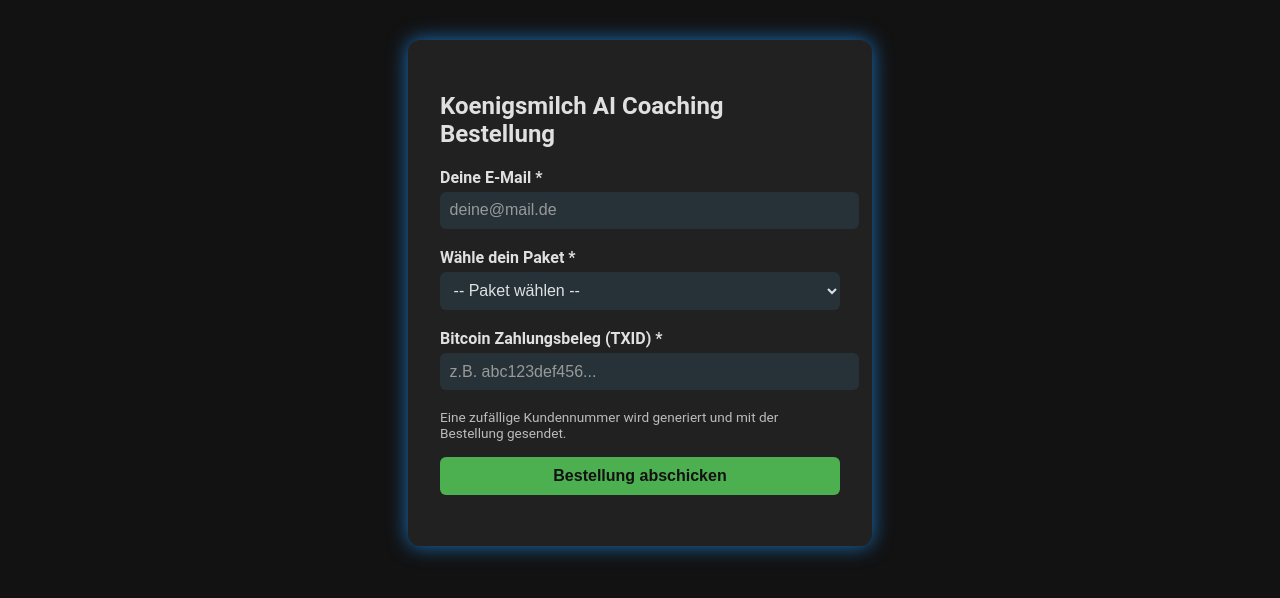
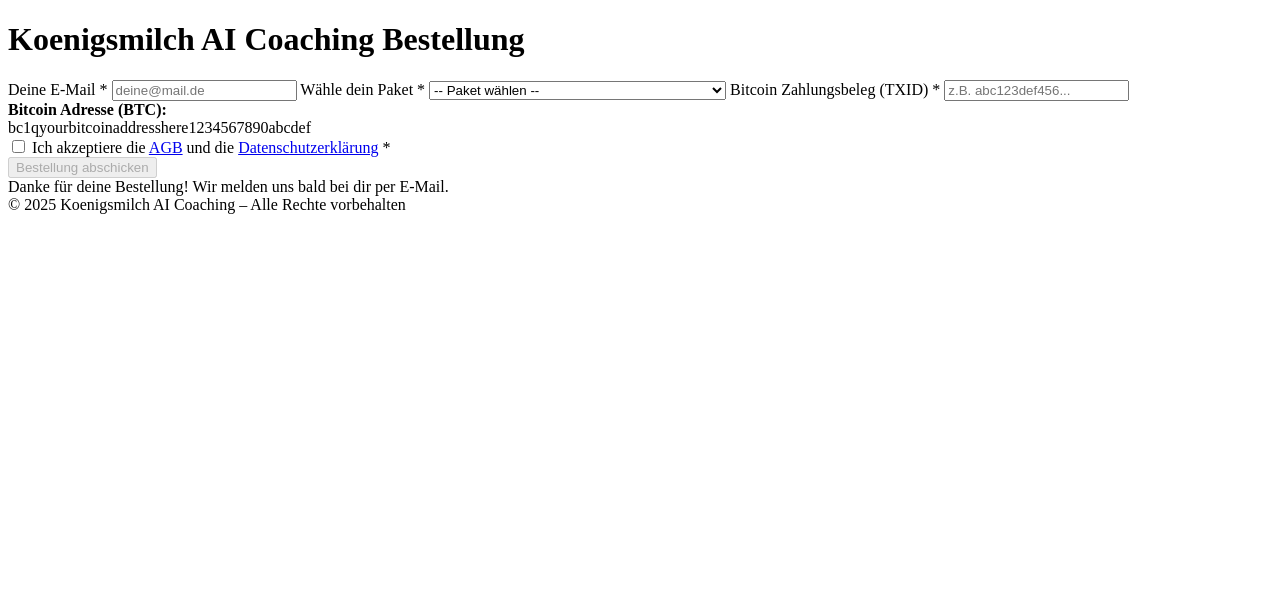
Before and after one commit to Koenigsmilch/website, a plain HTML site: page index.html in a window 1280 px wide. Drawn offline with Linux system fonts and the light colour scheme.

Commit message:
Update index.html

```diff
--- a/index.html
+++ b/index.html
@@ -3,97 +3,101 @@
 <head>
   <meta charset="UTF-8" />
   <meta name="viewport" content="width=device-width, initial-scale=1" />
-<title>Koenigsmilch AI Coaching Bestellung</title>
+  <title>Koenigsmilch AI Coaching - Bestellung</title>
   <style>
-  body {
-    background: #121212;
-    color: #e0e0e0;
-    font-family: 'Roboto', sans-serif;
-    display: flex;
-    justify-content: center;
-    padding: 2rem;
-  }
-  form {
-    background: #212121;
-    padding: 2rem;
-    border-radius: 12px;
-    max-width: 400px;
-    width: 100%;
-    box-shadow: 0 0 20px #1e88e5cc;
-  }
-  label {
-    display: block;
-    margin-bottom: 0.3rem;
-    font-weight: 600;
-  }
-  input, select, button {
-    width: 100%;
-    padding: 0.6rem;
-    margin-bottom: 1.2rem;
-    border-radius: 6px;
-    border: none;
-    font-size: 1rem;
-  }
-  input, select {
-    background: #263238;
-    color: #e0e0e0;
-  }
-  input::placeholder {
-    color: #999;
-  }
-  button {
-    background: #4caf50;
-    color: #121212;
-    font-weight: 700;
-    cursor: pointer;
-    transition: background-color 0.3s ease;
-  }
-  button:hover {
-    background: #388e3c;
-  }
-  .info {
-    font-size: 0.85rem;
-    color: #bbb;
-    margin-bottom: 1rem;
-  }
+    /* Stildefinitionen hier */
   </style>
 </head>
 <body>
 
-<form id="orderForm" action="https://formspree.io/f/xdklpapl" method="POST">
-  <h2>Koenigsmilch AI Coaching Bestellung</h2>
+<main>
+  <h1>Koenigsmilch AI Coaching Bestellung</h1>
 
+  <form id="orderForm" action="https://formspree.io/f/xdklpapl" method="POST" novalidate>
     <label for="email">Deine E-Mail *</label>
-  <input type="email" id="email" name="email" required placeholder="deine@mail.de" />
+    <input type="email" id="email" name="email" required placeholder="deine@mail.de" autocomplete="email" />
 
     <label for="package">Wähle dein Paket *</label>
     <select id="package" name="package" required>
-    <option value="">-- Paket wählen --</option>
-    <option value="3 Tage Testphase - 0.0005 BTC">3 Tage Testphase - 0.0005 BTC (~2.25 USD)</option>
-    <option value="1 Woche - 0.001 BTC">1 Woche - 0.001 BTC (~4.50 USD)</option>
-    <option value="30 Tage - 0.002 BTC">30 Tage - 0.002 BTC (~9 USD)</option>
-    <option value="Jedes Quartal - 0.005 BTC">Jedes Quartal - 0.005 BTC (~22.50 USD)</option>
-    <option value="6 Monate - 0.009 BTC">6 Monate - 0.009 BTC (~40.50 USD)</option>
-    <option value="1 Jahr - 0.015 BTC">1 Jahr - 0.015 BTC (~67.50 USD)</option>
-    <option value="Unlimited - 0.03 BTC">Unlimited - 0.03 BTC (~135 USD)</option>
+      <option value="" disabled selected>-- Paket wählen --</option>
+      <option value="3 Tage Testphase — 0.0005 BTC (~2.25 USD)">3 Tage Testphase — 0.0005 BTC (~2.25 USD)</option>
+      <option value="1 Woche — 0.001 BTC (~4.50 USD)">1 Woche — 0.001 BTC (~4.50 USD)</option>
+      <option value="30 Tage — 0.002 BTC (~9 USD)">30 Tage — 0.002 BTC (~9 USD)</option>
+      <option value="Jedes Quartal — 0.005 BTC (~22.50 USD)">Jedes Quartal — 0.005 BTC (~22.50 USD)</option>
+      <option value="6 Monate — 0.009 BTC (~40.50 USD)">6 Monate — 0.009 BTC (~40.50 USD)</option>
+      <option value="1 Jahr — 0.015 BTC (~67.50 USD)">1 Jahr — 0.015 BTC (~67.50 USD)</option>
+      <option value="Unlimited — 0.03 BTC (~135 USD)">Unlimited — 0.03 BTC (~135 USD)</option>
     </select>
 
     <label for="txid">Bitcoin Zahlungsbeleg (TXID) *</label>
-  <input type="text" id="txid" name="txid" required placeholder="z.B. abc123def456..." />
+    <input type="text" id="txid" name="txid" required placeholder="z.B. abc123def456..." autocomplete="off" />
+
+    <div class="btc-address">
+      <strong>Bitcoin Adresse (BTC):</strong><br />
+      bc1qyourbitcoinaddresshere1234567890abcdef
+    </div>
 
     <input type="hidden" id="customerNumber" name="customerNumber" value="" />
 
-  <div class="info">
-    Eine zufällige Kundennummer wird generiert und mit der Bestellung gesendet.
+    <div class="checkbox-container">
+      <input type="checkbox" id="acceptTerms" required />
+      <label for="acceptTerms">Ich akzeptiere die <a href="#" target="_blank" rel="noopener noreferrer">AGB</a> und die <a href="#" target="_blank" rel="noopener noreferrer">Datenschutzerklärung</a> *</label>
     </div>
 
-  <button type="submit">Bestellung abschicken</button>
+    <button type="submit" id="submitBtn" disabled>Bestellung abschicken</button>
   </form>
 
+  <div class="confirmation" id="confirmationMessage" role="alert">
+    Danke für deine Bestellung! Wir melden uns bald bei dir per E-Mail.
+  </div>
+</main>
+
+<footer>
+  © 2025 Koenigsmilch AI Coaching – Alle Rechte vorbehalten
+</footer>
+
 <script>
-  // Generiere zufällige Kundennummer beim Laden
+  // Kundennummer generieren und in hidden input schreiben
   const custNum = 'KUNDEN-' + Math.floor(Math.random() * 1000000).toString().padStart(6, '0');
   document.getElementById('customerNumber').value = custNum;
+
+  const form = document.getElementById('orderForm');
+  const submitBtn = document.getElementById('submitBtn');
+  const acceptTermsCheckbox = document.getElementById('acceptTerms');
+  const confirmationMessage = document.getElementById('confirmationMessage');
+
+  // Nur aktivieren, wenn AGB akzeptiert ist
+  acceptTermsCheckbox.addEventListener('change', () => {
+    submitBtn.disabled = !acceptTermsCheckbox.checked;
+  });
+
+  // Formular-Submit abfangen, um Bestätigung anzuzeigen
+  form.addEventListener('submit', e => {
+    e.preventDefault();
+
+    if (!form.checkValidity()) {
+      form.reportValidity();
+      return;
+    }
+
+    // Form an Formspree senden via Fetch API
+    const formData = new FormData(form);
+
+    fetch(form.action, {
+      method: form.method,
+      headers: { 'Accept': 'application/json' },
+      body: formData,
+    }).then(response => {
+      if (response.ok) {
+        form.style.display = 'none';
+        confirmationMessage.style.display = 'block';
+      } else {
+        alert('Leider gab es ein Problem beim Senden. Bitte versuche es später nochmal.');
+      }
+    }).catch(() => {
+      alert('Netzwerkfehler. Bitte überprüfe deine Internetverbindung.');
+    });
+  });
 </script>
 
 </body>
```
Lines whose indentation alone changed are shown as unchanged.
